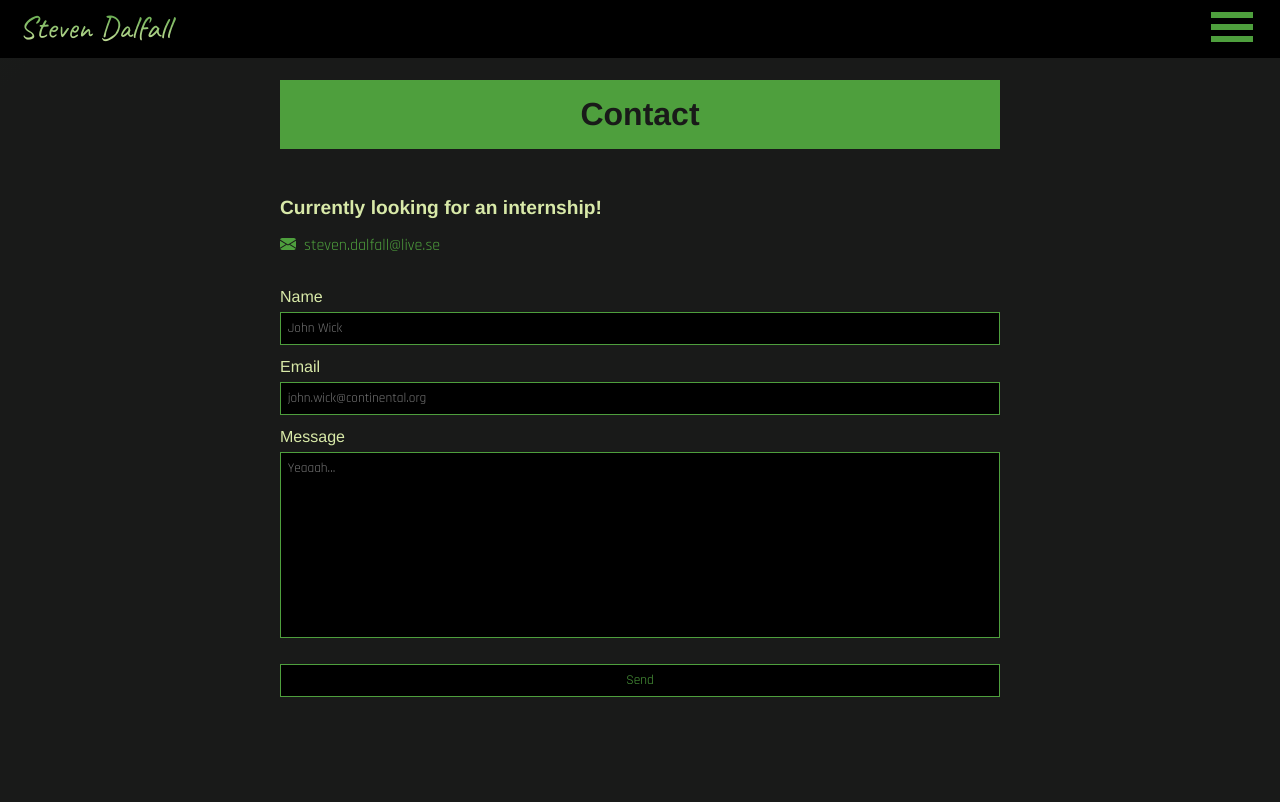
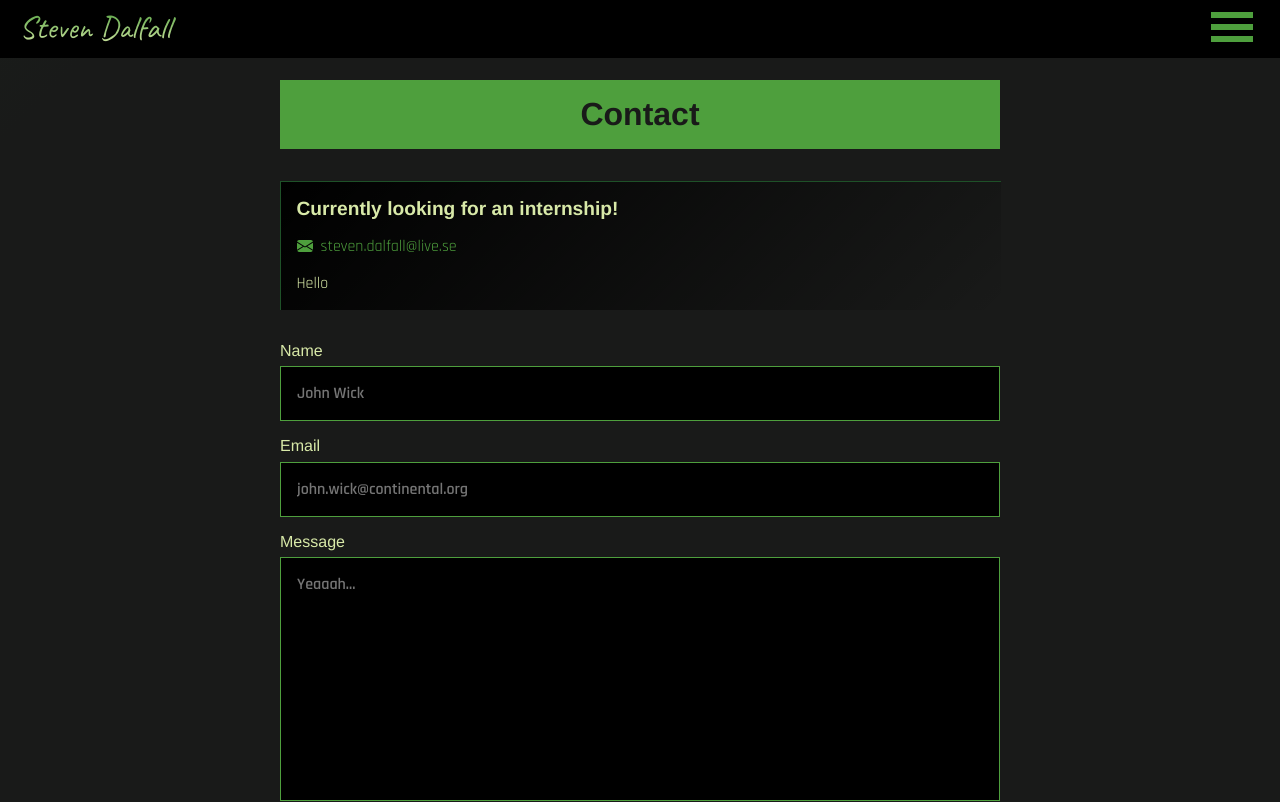
Before and after one commit to lordstimpa/Portfolio, a React (Vite) app: page /contact in a window 1280 px wide. Shown: the top 802 px of the page. Built offline with nearby package versions, Linux system fonts and the light colour scheme; no server answers.

Commit message:
Modified contact form

```diff
--- a/src/components/Contact.jsx
+++ b/src/components/Contact.jsx
@@ -35,27 +35,40 @@ const Body = styled.div`
 
   & .Child2 {
     width: 90%;
-    margin-top: 2em;
-
-    & h2 {
-      font-size: 1.2em;
-    }
-  }
-
-  & .ExternalEmail {
-    display: flex;
-    margin-bottom: 2em;
-    color: rgb(78, 159, 61);
-    text-decoration: none;
-    width: fit-content;
+    margin: 2em 0;
+    border-top: 1px solid rgb(30, 81, 40);
+    border-left: 1px solid rgb(30, 81, 40);
+    background: linear-gradient(-45deg, rgba(25, 26, 25, 0), rgb(0, 0, 0));
 
     & p {
       margin: 0;
     }
 
-    & #EmailIcon {
-      margin-top: 0.1em;
-      margin-right: 0.5em;
+    & h2 {
+      font-size: 1.2em;
+      margin: 0;
+      padding: 1rem;
+    }
+
+    & .InternInfo {
+      padding: 0 1rem 1rem 1rem;
+    }
+
+    & .ExternalEmail {
+      display: flex;
+      color: rgb(78, 159, 61);
+      text-decoration: none;
+      width: fit-content;
+      padding: 0 1rem 1rem 1rem;
+
+      & #EmailIcon {
+        margin-top: 0.1em;
+        margin-right: 0.5em;
+      }
+
+      :hover {
+        color: rgb(216, 233, 168);
+      }
     }
   }
 
@@ -77,7 +90,9 @@ const Body = styled.div`
 
       & input,
       textarea {
-        padding: 0.5em;
+        padding: 1em;
+        font-size: 1em;
+        font-weight: 600;
         color: rgb(78, 159, 61);
         background: rgb(0, 0, 0);
         border: 1px solid rgb(78, 159, 61);
@@ -130,6 +145,7 @@ const Contact = () => {
 
   const sendEmail = (e) => {
     e.preventDefault();
+    setIsLoading(true);
 
     const emailInput = e.target.email_from;
     const isValidEmail = emailInput.checkValidity();
@@ -182,6 +198,7 @@ const Contact = () => {
             <BsFillEnvelopeFill id="EmailIcon" />
             <p> steven.dalfall@live.se</p>
           </a>
+          <p className="InternInfo">Hello</p>
         </div>
 
         <div className="FormContainer">
--- a/src/index.css
+++ b/src/index.css
@@ -1,4 +1,4 @@
-@import "https://fonts.googleapis.com/css2?family=Caveat&family=Dosis&family=Rajdhani:wght@300;400&family=VT323&display=swap";
+@import "https://fonts.googleapis.com/css2?family=Caveat&family=Dosis&family=Rajdhani:wght@300;400;600&display=swap";
 
 :root {
   font-family: "Franklin Gothic Medium", "Arial Narrow", Arial, sans-serif;
```
Also changed, not shown: 1 other file (tests, documents, lock files or other folders).
